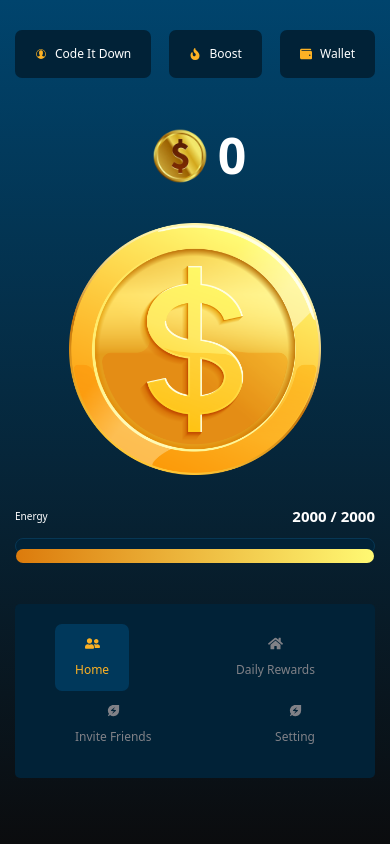
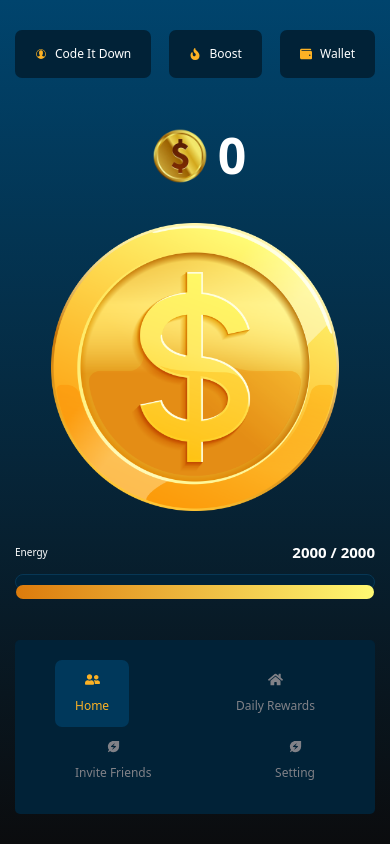
Before and after one commit to Hafiz-Developer/Coin-Project, a React (Vite) app: page / in a window 390 px wide. Built offline with nearby package versions, Linux system fonts and the light colour scheme.

Commit message:
image changing

```diff
--- a/src/assets/css/firtsPage.css
+++ b/src/assets/css/firtsPage.css
@@ -165,11 +165,11 @@
     }
 
 @media (max-width : 550px) {
+
     .footerBtn {
         width: 100%;
         padding: 1.5rem clamp(1rem, 1vw, 2rem);
     }
-
     .footerBtn button {
         font-size: 1rem;
         gap: 0.8rem;
@@ -178,7 +178,10 @@
 
 @media (max-width : 500px) {
 
-
+    .mainData .mainImgCoin img {
+        width: 80%;
+        cursor: pointer;
+    }
 
     .footerBtn button {
         font-size: 1rem;
```
